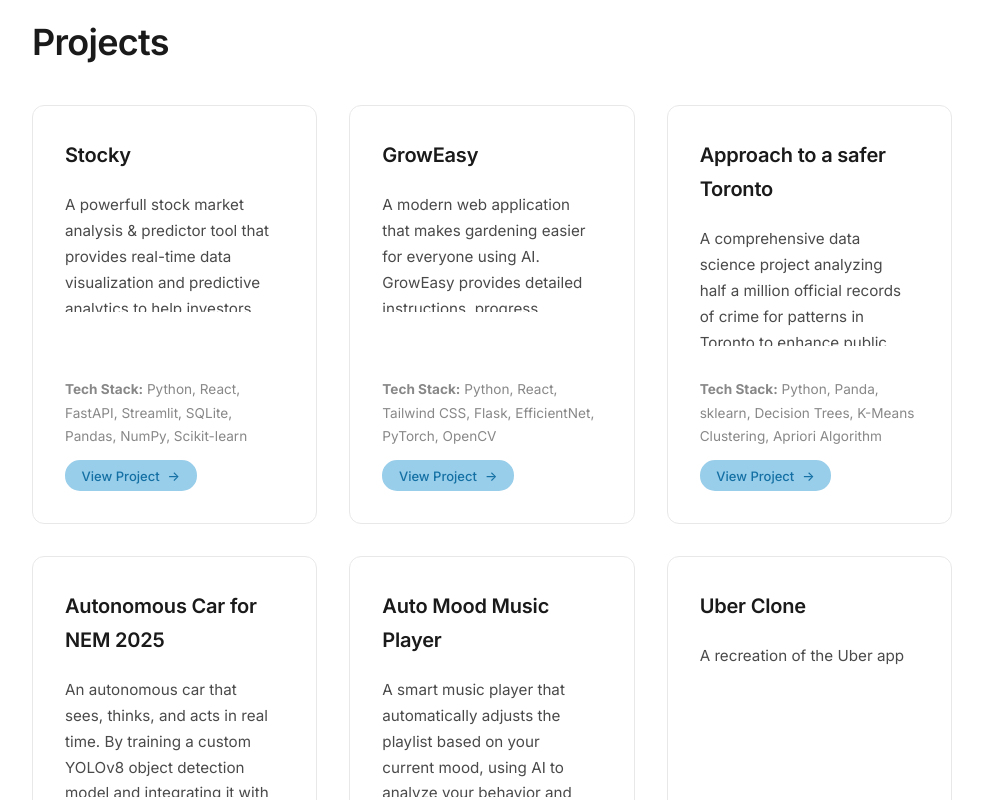
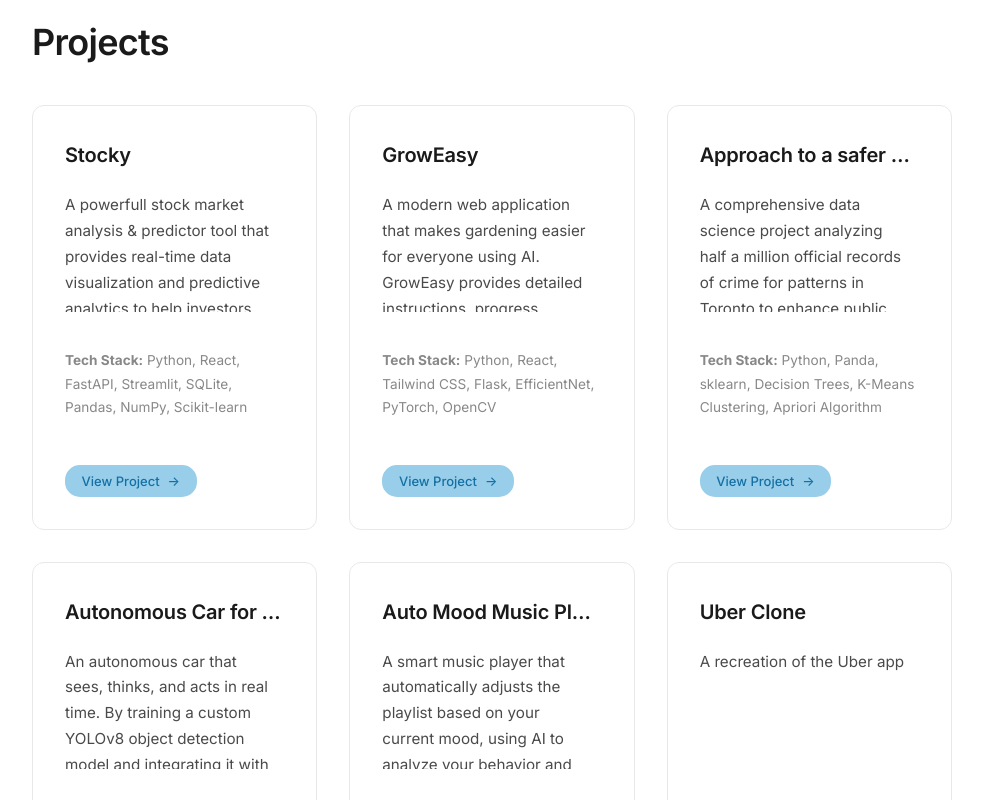
Before and after one commit to RRyanDang/PromotingWebsite, a React (Vite) app: page / in a window 1280 px wide. Shown: the part 1060-1860 px from the top of the page, without its empty margins (148-1131 px from the left). Built offline with nearby package versions, Linux system fonts and the light colour scheme.

Commit message:
project card ui improvement

```diff
--- a/src/App.css
+++ b/src/App.css
@@ -365,6 +365,17 @@ nav a:hover::after {
   font-size: 1.25rem;
   color: #1a1a1a;
   letter-spacing: -0.01em;
+  overflow: hidden;
+  text-overflow:ellipsis;
+  white-space: nowrap;
+}
+
+.project-card h3:hover {
+  overflow: visible;
+  white-space: normal;
+  background: #fff;
+  position: relative;
+  z-index: 10;
 }
 
 .project-card > p {
@@ -374,6 +385,7 @@ nav a:hover::after {
   word-wrap: break-word;
   overflow-wrap: break-word;
   line-height: 1.7;
+  height:120px;
 }
 
 .project-card > p:first-of-type {
@@ -405,7 +417,7 @@ nav a:hover::after {
 .project-card > p:last-of-type {
   font-size: 0.85rem;
   color: #888;
-  margin-top: auto;
+  margin-top: 5px;
   margin-bottom: 0.75rem;
   padding-top: 1rem;
 }
```
